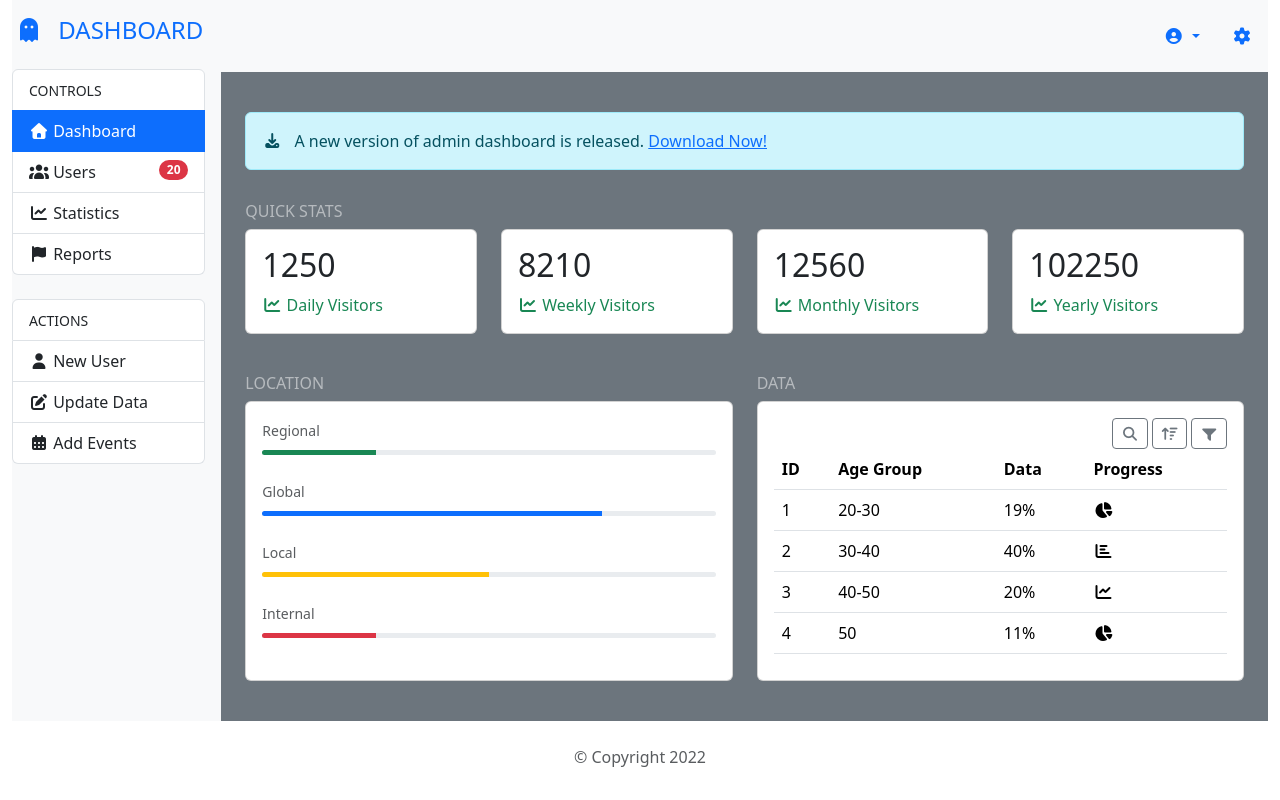
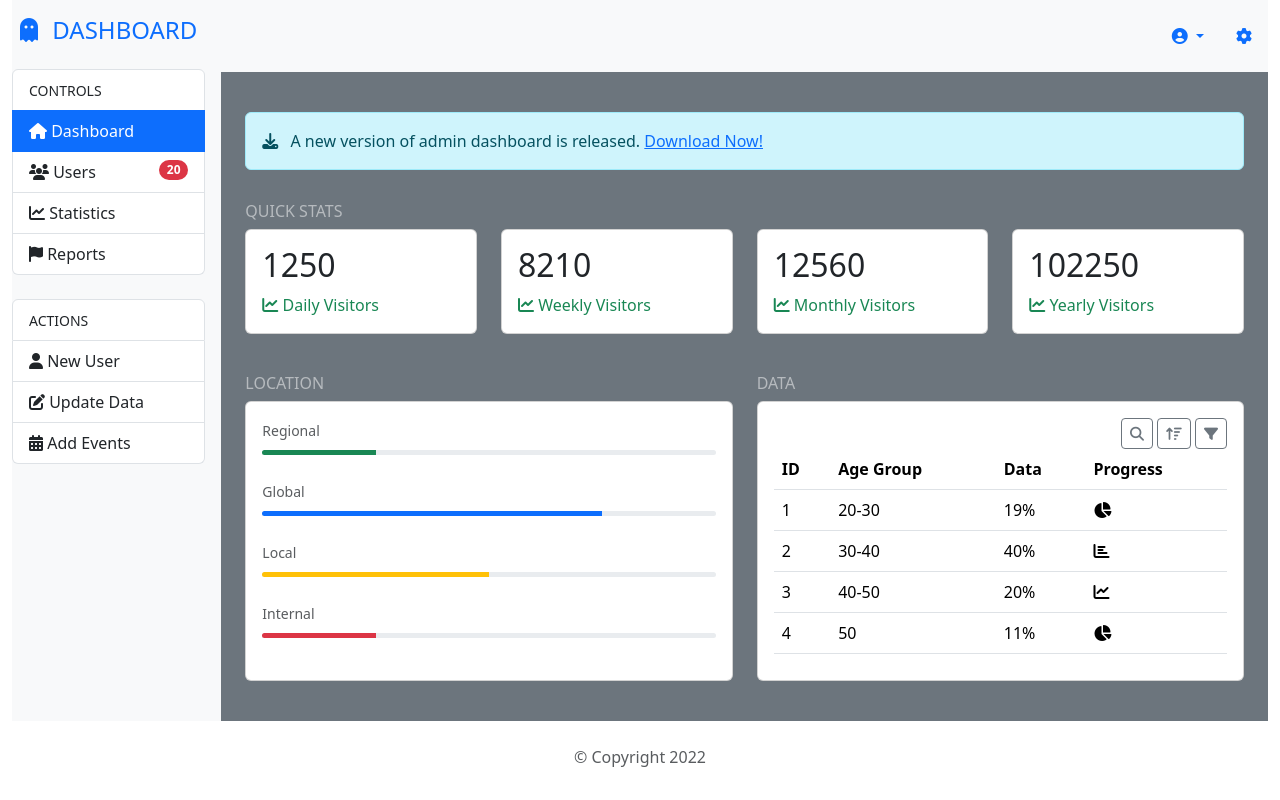
Before and after one commit to Ye-Myat-Htay/admin-dashboard, a plain HTML site: page index.html in a window 1280 px wide. Drawn offline with nearby package versions, Linux system fonts and the light colour scheme.

Commit message:
first commit

```diff
--- a/index.html
+++ b/index.html
@@ -5,8 +5,10 @@
     <meta http-equiv="X-UA-Compatible" content="IE=edge">
     <meta name="viewport" content="width=device-width, initial-scale=1.0">
     <title>Admin Dashboard</title>
-    <link rel="stylesheet" href="css/all.min.css">
-    <link rel="stylesheet" href="bootstrap.min.css">
+
+    <link href="https://cdn.jsdelivr.net/npm/bootstrap@5.3.0-alpha1/dist/css/bootstrap.min.css" rel="stylesheet" integrity="sha384-GLhlTQ8iRABdZLl6O3oVMWSktQOp6b7In1Zl3/Jr59b6EGGoI1aFkw7cmDA6j6gD" crossorigin="anonymous">
+
+    <link rel="stylesheet" href="https://cdnjs.cloudflare.com/ajax/libs/font-awesome/6.3.0/css/all.min.css" integrity="sha512-SzlrxWUlpfuzQ+pcUCosxcglQRNAq/DZjVsC0lE40xsADsfeQoEypE+enwcOiGjk/bSuGGKHEyjSoQ1zVisanQ==" crossorigin="anonymous" referrerpolicy="no-referrer" />
 </head>
 <body>
     <div class="container-fluid">
```
